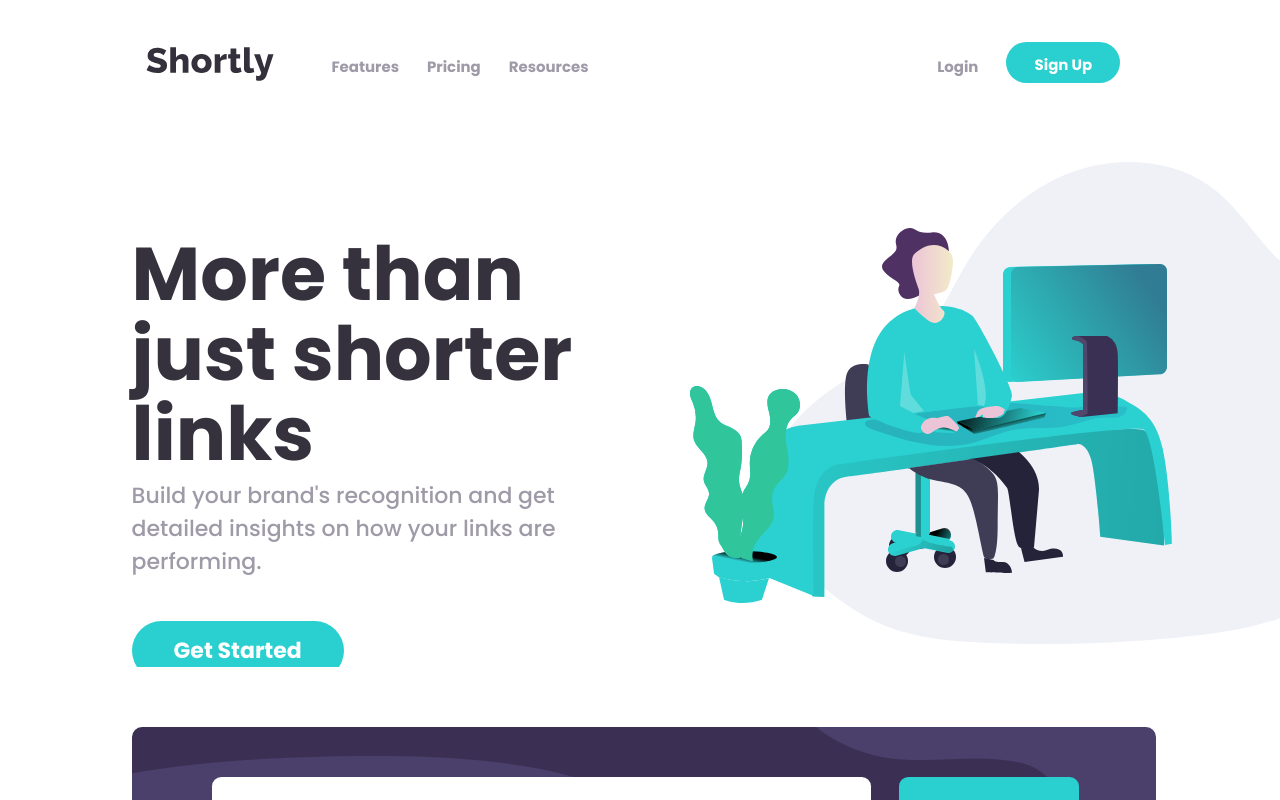
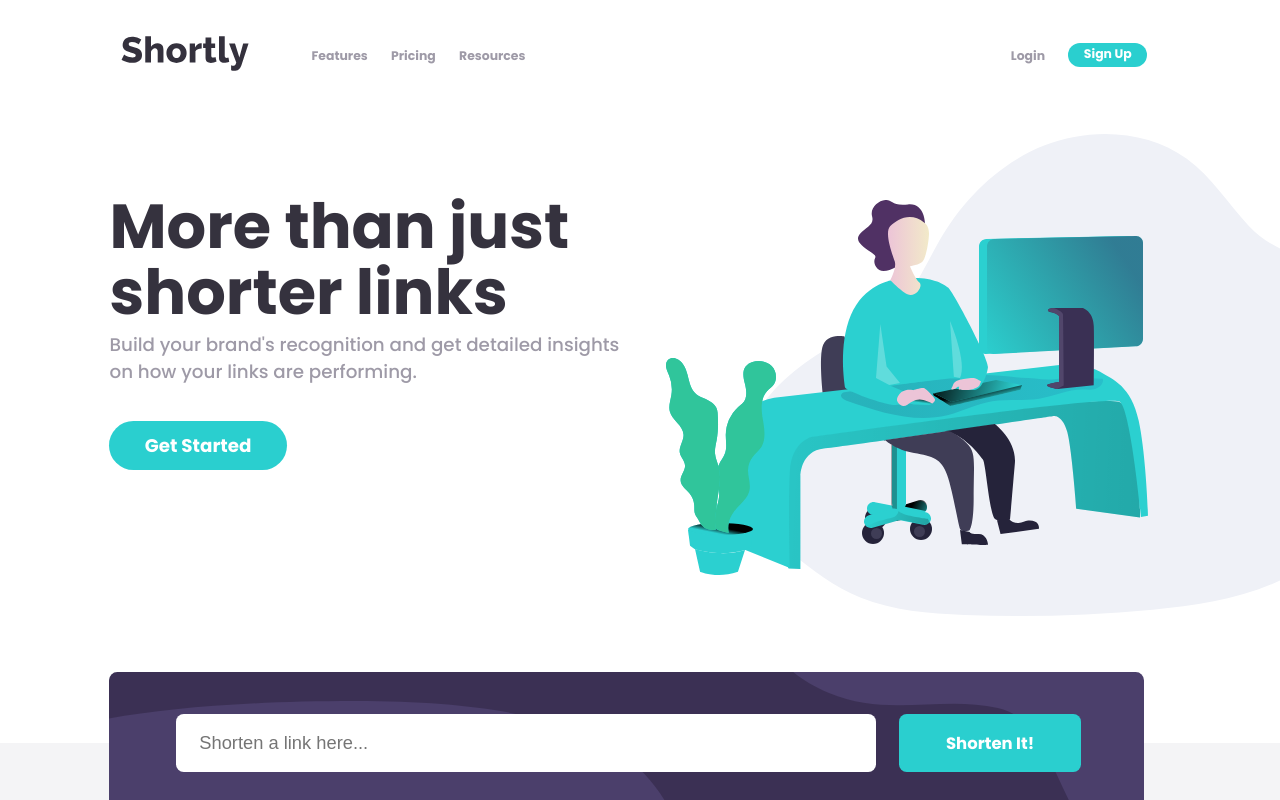
Before and after one commit to aman-atg/Shortly-Landing-Page, a React (Create React App) app: page / in a window 1280 px wide. Shown: the top 800 px of the page. Built offline with nearby package versions, Linux system fonts and the light colour scheme; what simpl-schema would draw is missing.

Commit message:
update styles

```diff
--- a/src/styles/components.styles/Others/_Button.scss
+++ b/src/styles/components.styles/Others/_Button.scss
@@ -1,20 +1,19 @@
 .primary-btn {
   background-color: $Cyan;
+  border: solid 2pt transparent;
   border-radius: 8rem;
   color: white;
-  height: 1.7rem;
+  // height: 1.7rem;
   text-align: center;
   width: 9rem;
-  border: solid 2pt transparent;
+
   &:hover {
     background-color: lighten($color: $Cyan, $amount: 20);
     cursor: pointer;
   }
   &:focus {
-    // border-radius: $space/2;
     outline: none;
     box-shadow: 0 0 0 2pt lighten($Light-Blue, 25);
-    //    border: solid 2pt lighten($Light-Blue, 23);
   }
 }
 .btn--lg {
--- a/src/styles/components.styles/Others/_Card.scss
+++ b/src/styles/components.styles/Others/_Card.scss
@@ -57,7 +57,6 @@
       height: $space * 9;
       width: $space * 2;
       // will do it later
-      background-color: red; //dlt it
     }
   }
 }
--- a/src/styles/components.styles/Others/_Navbar.scss
+++ b/src/styles/components.styles/Others/_Navbar.scss
@@ -40,7 +40,11 @@
 }
 
 #SignUp {
-  padding: 1rem;
+  margin-top: 1rem;
+  padding: 0;
+  padding-bottom: 0.6rem;
+  // padding-1top: 0.6rem;
+  height: 1.8rem;
   &:hover {
     color: white;
   }
--- a/src/styles/components.styles/_base.scss
+++ b/src/styles/components.styles/_base.scss
@@ -48,19 +48,20 @@ input {
   box-sizing: content-box;
 }
 
-// TESTINGGGGGGGGGGGGGGGGGGGGGGG
-//media-queries
-// @media (max-width: 1220px) {
-//   html {
-//     font-size: 0.9vw;
-//   }
-// }
-// @media (max-width: 465px) {
-//   html {
-//     font-size: 0.5vw;
-//   }
-//   svg,
-//   img {
-//     width: 15px;
-//   }
-// }
+//TESTINGGGGGGGGGGGGGGGGGGGGGGG
+
+@media (max-width: 1350px) and (min-width: 1200px) {
+  html {
+    font-size: 0.65vw;
+  }
+}
+
+@media (max-width: 645px) and (min-width: 320px) {
+  html {
+    font-size: 0.5vw;
+  }
+  svg,
+  img {
+    width: 15px;
+  }
+}
--- a/src/styles/components.styles/_variables.scss
+++ b/src/styles/components.styles/_variables.scss
@@ -29,6 +29,8 @@ $bold-wt: 700;
 // ==== >> Font-sizes << ====
 $base-font-size: 1.8rem;
 $large-font-size: 2.2rem;
+// $base-font-size: 23px;
+// $large-font-size: 22px;
 
 // ==== >> Spacing << ====
 $space: 1.4rem;
--- a/src/styles/index.css
+++ b/src/styles/index.css
@@ -40,6 +40,16 @@ input {
   padding: 0 13.16rem;
   box-sizing: content-box; }
 
+@media (max-width: 1350px) and (min-width: 1200px) {
+  html {
+    font-size: 0.65vw; } }
+@media (max-width: 645px) and (min-width: 320px) {
+  html {
+    font-size: 0.5vw; }
+
+  svg,
+  img {
+    width: 15px; } }
 .navbar {
   align-items: center;
   color: #9e9aa7;
@@ -68,7 +78,10 @@ input {
         cursor: pointer; }
 
 #SignUp {
-  padding: 1rem; }
+  margin-top: 1rem;
+  padding: 0;
+  padding-bottom: 0.6rem;
+  height: 1.8rem; }
   #SignUp:hover {
     color: white; }
 
@@ -77,12 +90,11 @@ input {
     width: 10vw; } }
 .primary-btn {
   background-color: #2acfcf;
+  border: solid 2pt transparent;
   border-radius: 8rem;
   color: white;
-  height: 1.7rem;
   text-align: center;
-  width: 9rem;
-  border: solid 2pt transparent; }
+  width: 9rem; }
   .primary-btn:hover {
     background-color: #7ce4e4;
     cursor: pointer; }
@@ -224,8 +236,7 @@ input {
   @media screen and (max-width: 1300px) {
     .center-line {
       height: 12.6rem;
-      width: 2.8rem;
-      background-color: red; } }
+      width: 2.8rem; } }
 
 .footerHeading {
   background-image: url("/images/bg-boost-desktop.svg");
```
